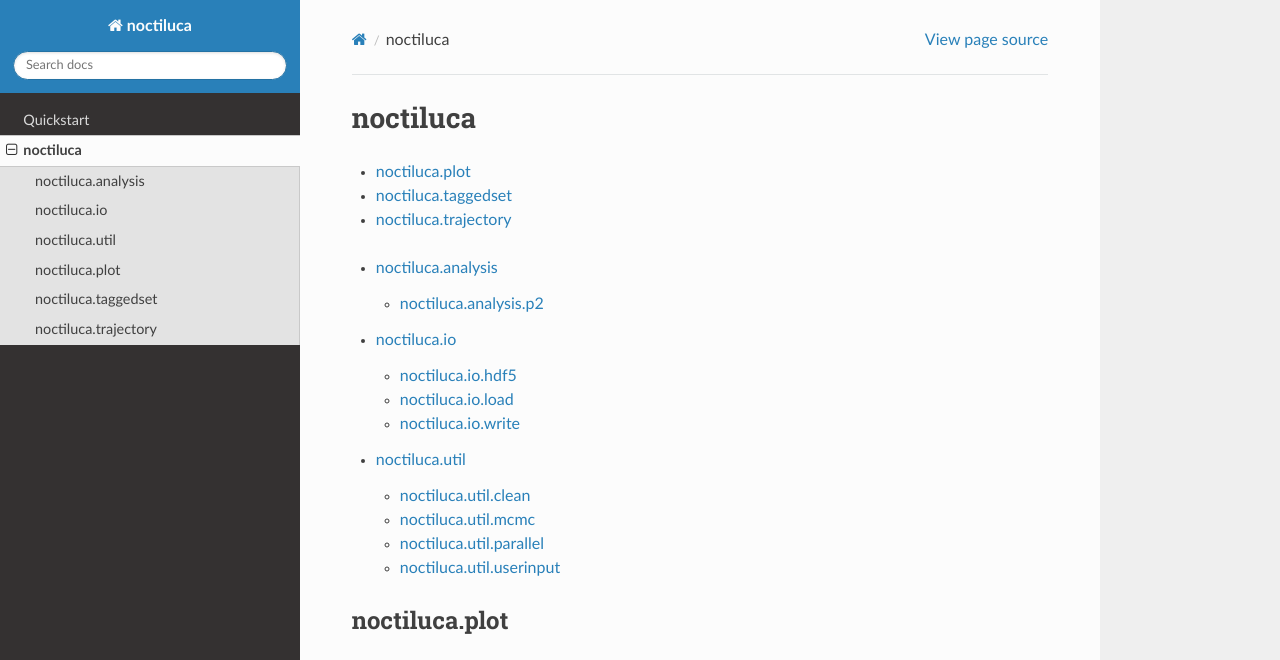
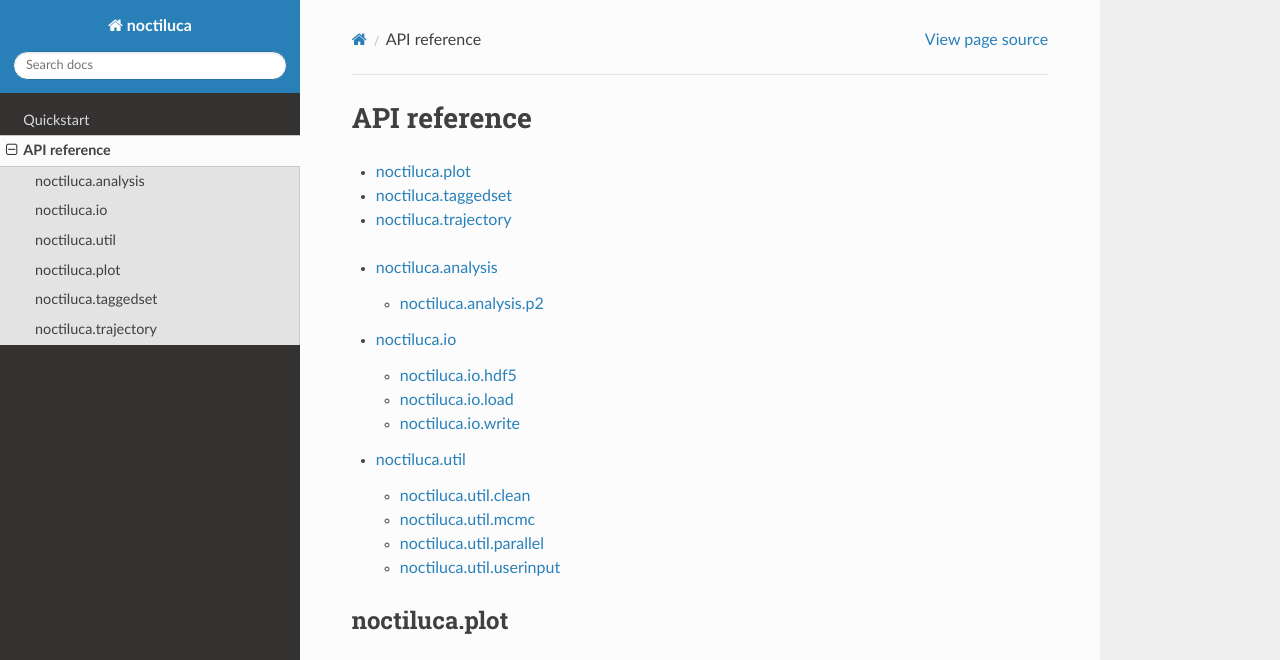
Before and after one commit to OpenTrajectoryAnalysis/noctiluca, a Sphinx documentation site: the page built from doc/sphinx/source/noctiluca.rst, in a window 1280 px wide and 1309 px high. Shown: the top 660 px of the window. Built offline with Sphinx 7.4.7 and the Read the Docs theme 2.0.0, drawn with Linux system fonts in a browser that asks for light colours; pages that are not in the unit, such as notebooks, are missing from menus; grey boxes are pictures that could not be loaded.

Commit message:
beautify documentation

```diff
--- a/doc/sphinx/source/noctiluca.analysis.rst
+++ b/doc/sphinx/source/noctiluca.analysis.rst
@@ -3,6 +3,7 @@ noctiluca.analysis
 
 .. contents::
    :local:
+
 
 noctiluca.analysis.p2
 ---------------------
--- a/doc/sphinx/source/noctiluca.io.rst
+++ b/doc/sphinx/source/noctiluca.io.rst
@@ -3,6 +3,7 @@ noctiluca.io
 
 .. contents::
    :local:
+
 
 noctiluca.io.hdf5
 -----------------
--- a/doc/sphinx/source/noctiluca.rst
+++ b/doc/sphinx/source/noctiluca.rst
@@ -1,9 +1,10 @@
-noctiluca
-=========
+API reference
+=============
 
 
 .. contents::
    :local:
+
 .. toctree::
 
    noctiluca.analysis
--- a/doc/sphinx/source/noctiluca.util.rst
+++ b/doc/sphinx/source/noctiluca.util.rst
@@ -3,6 +3,7 @@ noctiluca.util
 
 .. contents::
    :local:
+
 
 noctiluca.util.clean
 --------------------
```
Also changed, not shown: 1 other file.
